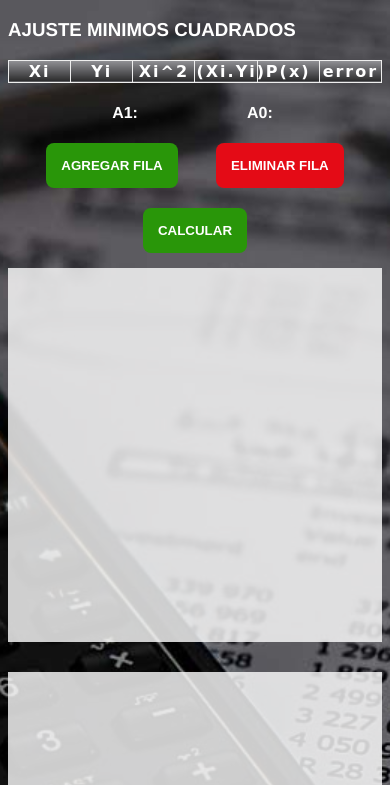
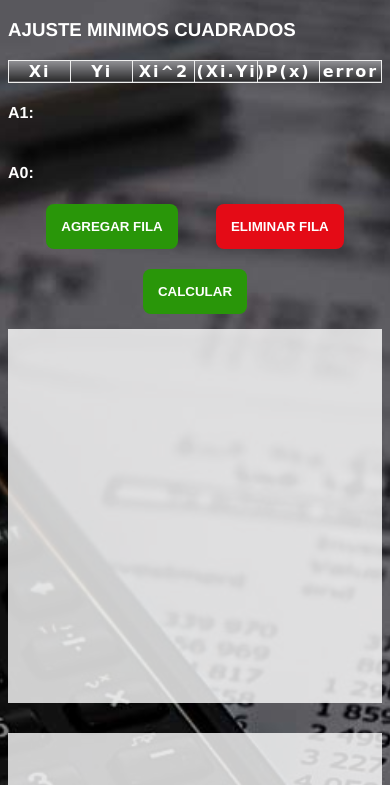
Before and after one commit to cristian1337/metodosnumericos, a plain HTML site: page index.html in a window 390 px wide. Shown: the part 61-846 px from the top of the page. Drawn offline with Linux system fonts and the light colour scheme.

Commit message:
arreglando bugs de responsive

```diff
--- a/main.css
+++ b/main.css
@@ -110,7 +110,8 @@ button.selected {
 
 .contenedor-constantes {
     display: flex;
-    justify-content: space-evenly;
+    flex-direction: column;
+    align-items: flex-start;
 }
 
 .constantes {
```
